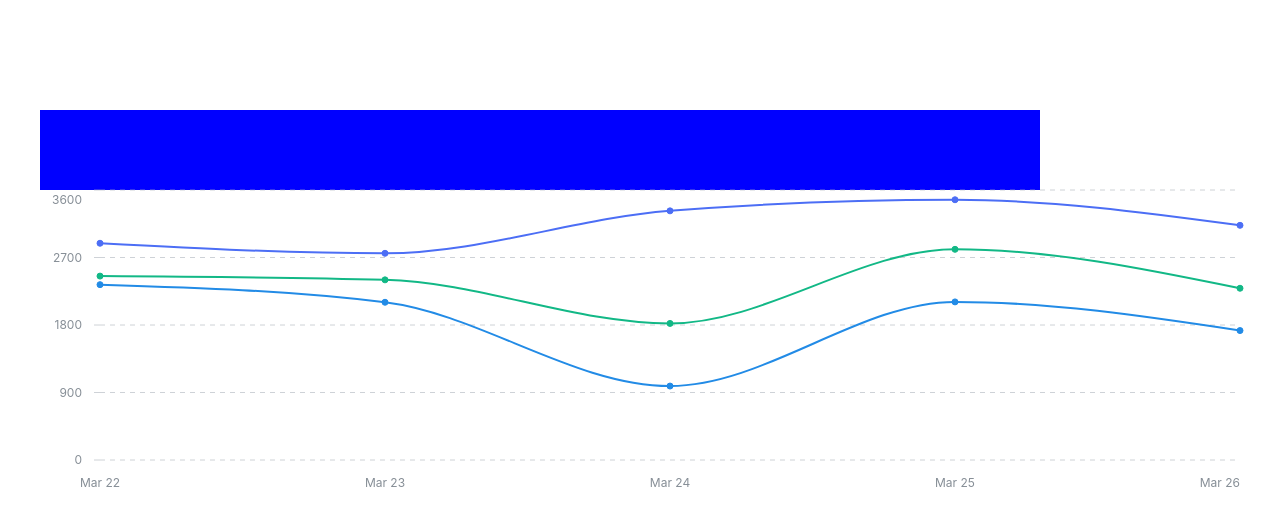
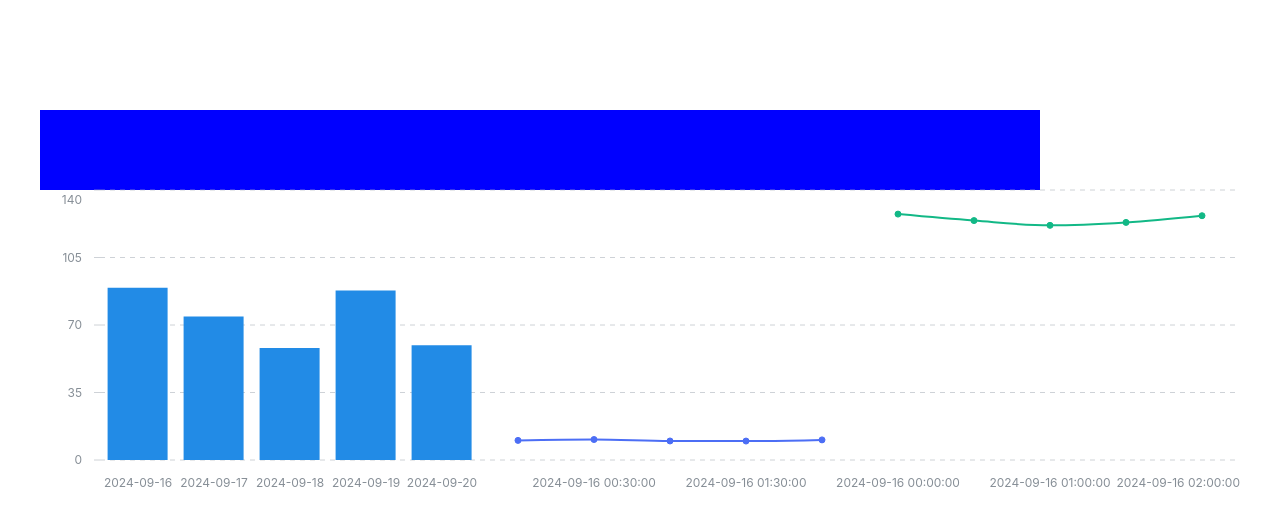
Before and after one commit to ivanISC95/testing, a React (Vite) app: page / in a window 1280 px wide. Shown: the top 526 px of the page. Built offline with nearby package versions, Linux system fonts and the light colour scheme.

Commit message:
Add new graph of types

```diff
--- a/src/Librerias/Mantine/MantineGraph.tsx
+++ b/src/Librerias/Mantine/MantineGraph.tsx
@@ -1,5 +1,5 @@
 import React from 'react'
-import { LineChart } from '@mantine/charts';
+import { CompositeChart, LineChart } from '@mantine/charts';
 import { datas3, transformTelemetryData } from '../../Datas';
 
 export const MantineGraph = () => {
@@ -38,15 +38,15 @@ export const MantineGraph = () => {
   console.log(transformTelemetryData(datas3))
   return (
     <section>
-      <LineChart
+      <CompositeChart
       h={300}
-      data={data}
+      data={transformTelemetryData(datas3)}
       dataKey="date"
       tooltipAnimationDuration={200}
       series={[
-        { name: 'Apples', color: 'indigo.6' },
-        { name: 'Oranges', color: 'blue.6' },
-        { name: 'Tomatoes', color: 'teal.6' },
+        { name: 'internal_temperature', color: 'indigo.6',type:'line' },
+        { name: 'compressor_state', color: 'blue.6' ,type:'bar'},
+        { name: 'voltage_consumption', color: 'teal.6',type:'line' },
       ]}
     />
     </section>
```
